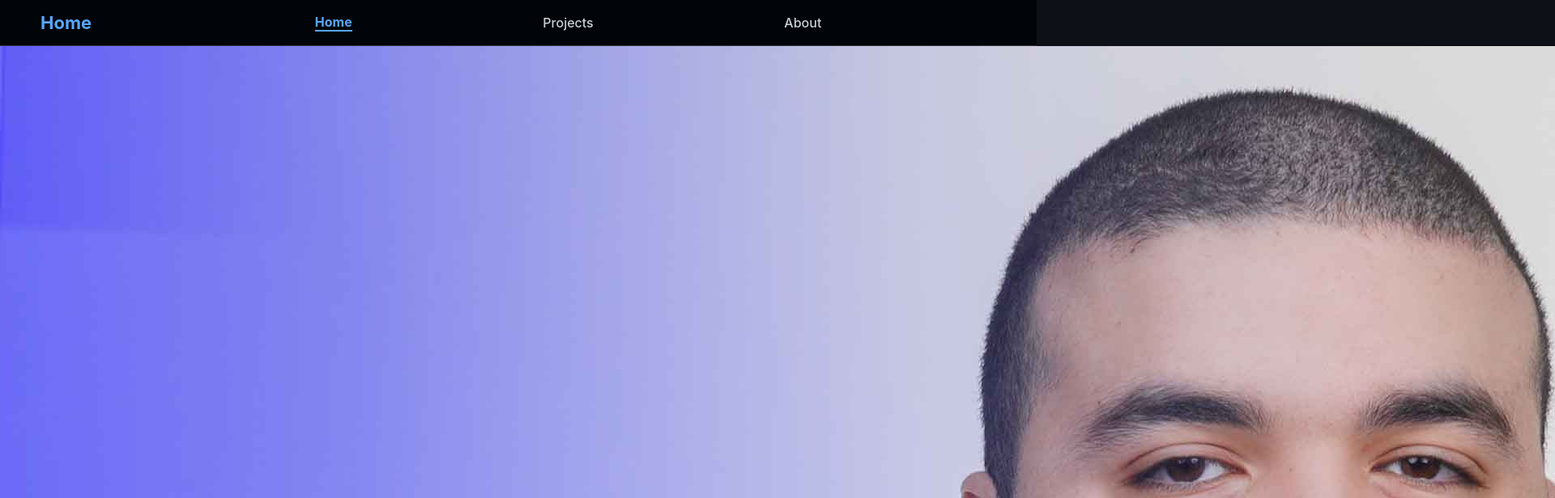
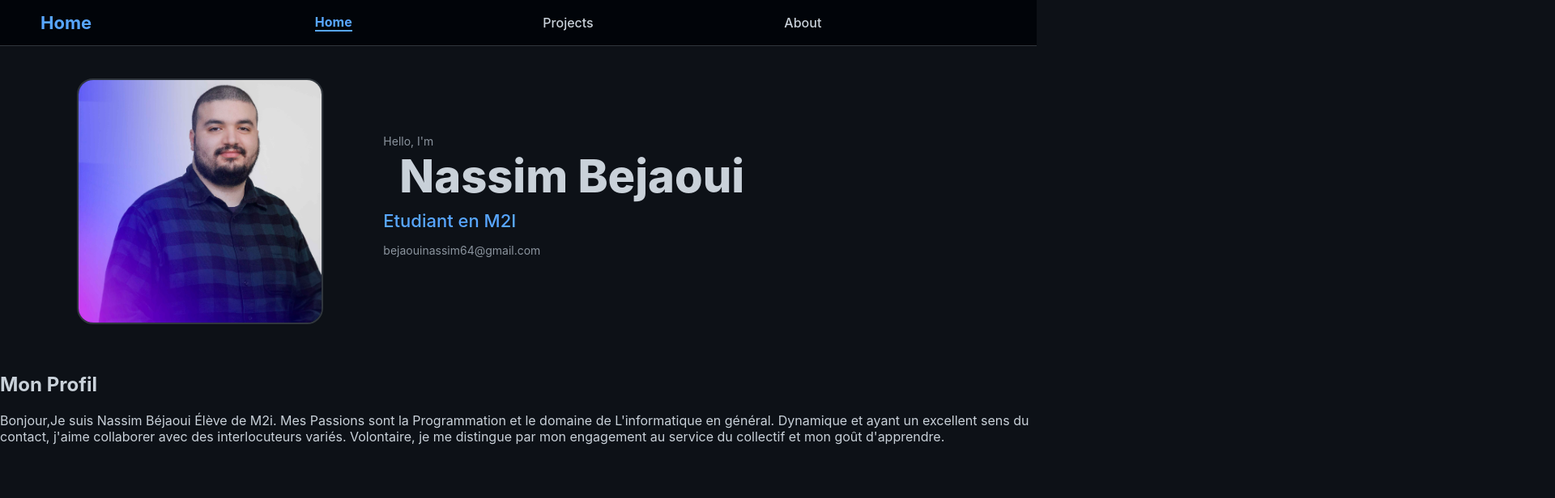
Before and after one commit to UssoPalain/Portfolio, a React (Vite) app: page / in a window 1280 px wide. Shown: the top 616 px of the page at 81% size, 1920 px wide, since content can reach past the window. Built offline with nearby package versions, Linux system fonts and the light colour scheme.

Commit message:
SaRessembleAUnTruc

```diff
--- a/src/pages/Home.jsx
+++ b/src/pages/Home.jsx
@@ -14,16 +14,26 @@ function Home() {
         </nav>
       </div>
 
-      <img src="/130-Bejaoui-Nassim-2.jpg" alt="Photo de Nassim"/>
-      <p>bejaouinassim64@gmail.com</p>
-      <h3>Hello, I'm</h3>
-      <h1>Nassim Bejaoui</h1>
-      <h2>Etudiant en M2I</h2>
+      <div className="hero">
+        <div className="hero-left">
+          <img src="/130-Bejaoui-Nassim-2.jpg" alt="Photo de Nassim" />
+        </div>
+
+        <div className="hero-right">
+          <p className="intro">Hello, I'm</p>
+          <h1 className="name">Nassim Bejaoui</h1>
+          <h2 className="role">Etudiant en M2I</h2>
+          <p className="email">bejaouinassim64@gmail.com</p>
+        </div>
+      </div>
+
       <h2>Mon Profil</h2>
-      <p>Bonjour,Je suis Nassim Béjaoui Élève de M2i.
+      <p>
+        Bonjour,Je suis Nassim Béjaoui Élève de M2i.
         Mes Passions sont la Programmation et le domaine de L'informatique en général.
         Dynamique et ayant un excellent sens du contact, j'aime collaborer avec des interlocuteurs variés.
-        Volontaire, je me distingue par mon engagement au service du collectif et mon goût d'apprendre.</p>
+        Volontaire, je me distingue par mon engagement au service du collectif et mon goût d'apprendre.
+      </p>
     </div>
   )
 }
--- a/src/styles/app.css
+++ b/src/styles/app.css
@@ -20,6 +20,63 @@ body {
   font-weight: 700;
   color: #58a6ff;
   white-space: nowrap;
+}
+
+.hero {
+  display: flex;
+  align-items: center;
+  padding: 40px 60px;
+  gap: 40px;
+}
+
+/* LEFT = 1/3 */
+.hero-left {
+  flex: 1;
+  display: flex;
+  justify-content: center;
+}
+
+.hero-left img {
+  width: 100%;
+  max-width: 300px;
+  border-radius: 20px;
+  border: 2px solid #30363d;
+}
+
+/* RIGHT = 2/3 */
+.hero-right {
+  flex: 2;
+  display: flex;
+  flex-direction: column;
+  justify-content: center;
+}
+
+/* Texte */
+.intro {
+  font-size: 14px;
+  color: #8b949e;
+  margin: 0;
+}
+
+.name {
+  font-size: 56px;
+  font-weight: 800;
+  margin: 5px 0;
+  color: #c9d1d9;
+  line-height: 1.1;
+}
+
+.role {
+  font-size: 22px;
+  font-weight: 500;
+  color: #58a6ff;
+  margin: 5px 0;
+}
+
+.email {
+  margin-top: 10px;
+  font-size: 14px;
+  color: #8b949e;
 }
 
 .nav-links {
```
